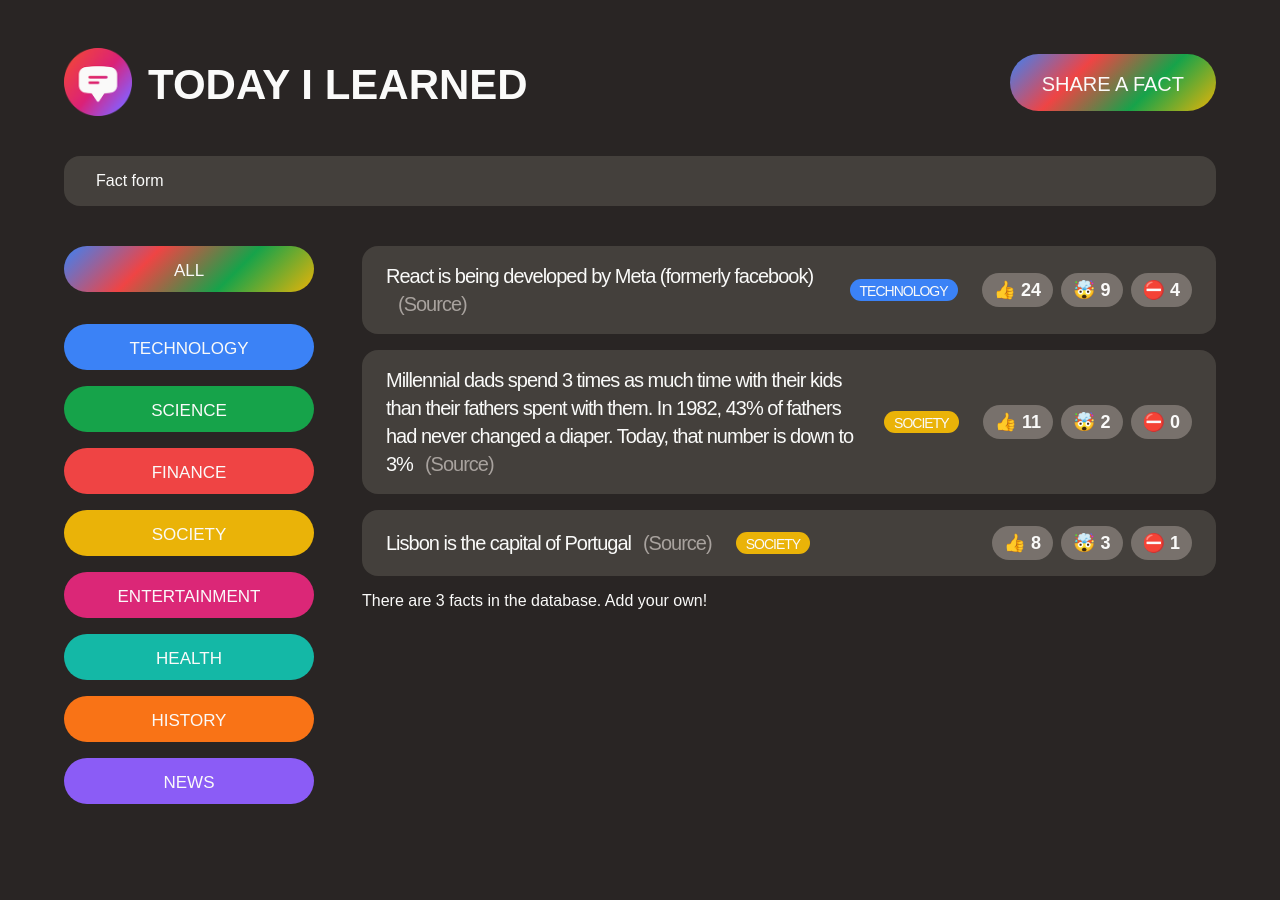
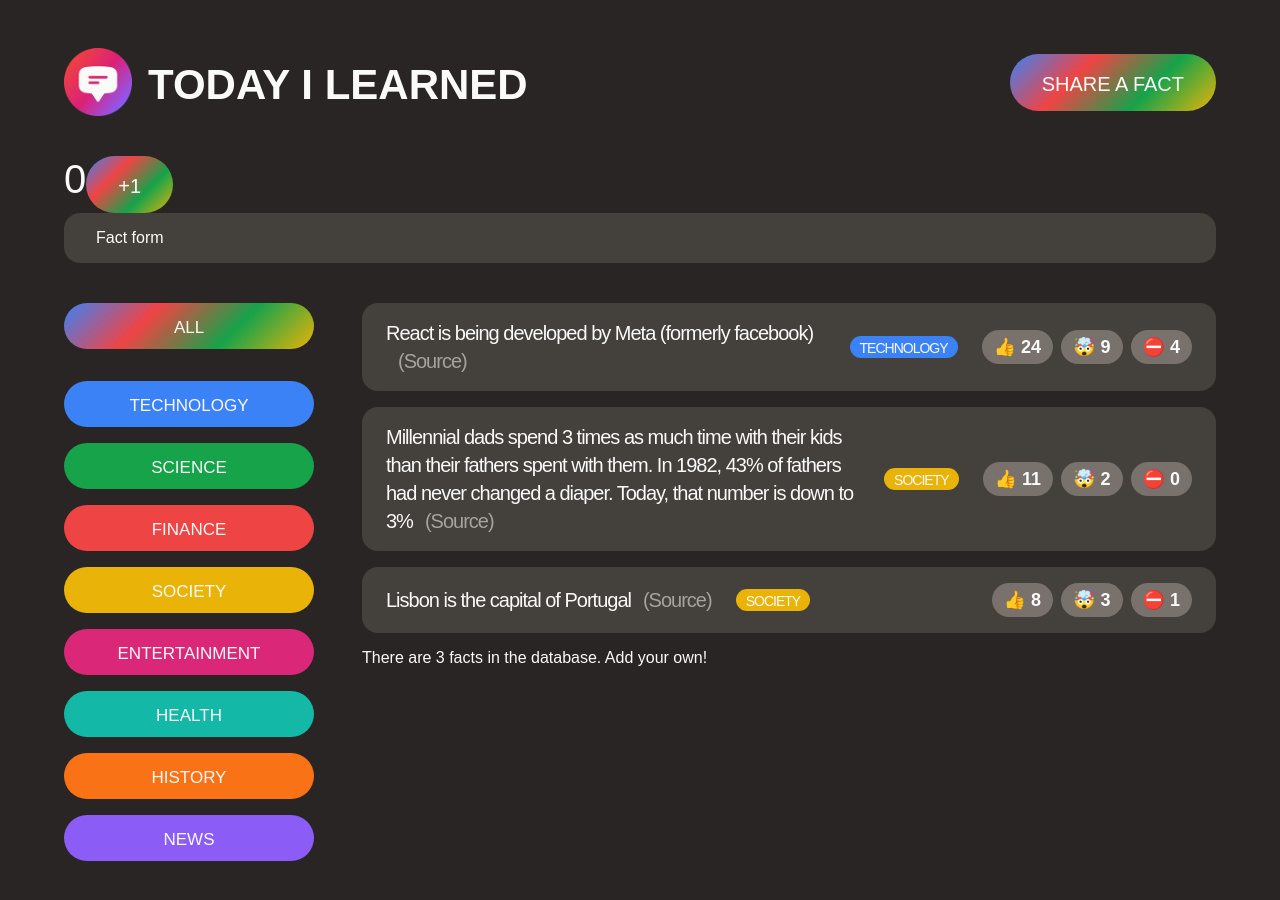
Before and after one commit to sendkite/learn-react, a React (Create React App) app: page / in a window 1280 px wide. Shown: the top 900 px of the page. Before the commit the page ends 868 px from the top, so only its background shows below. Built offline with nearby package versions, Linux system fonts and the light colour scheme; a web font is replaced by a local one.

Commit message:
feat practiced state

```diff
--- a/src/App.js
+++ b/src/App.js
@@ -1,4 +1,5 @@
 import './style.css'
+import {useState} from "react";
 
 const initialFacts = [
     {
@@ -34,6 +35,20 @@ const initialFacts = [
     },
 ];
 
+function Counter() {
+    const [count, setCount] = useState(0);
+
+    return <div>
+        <span style={{fontSize: '40px'}}>
+            {count}
+        </span>
+        <button className="btn btn-large" onClick={
+            () => setCount((prevCount) => prevCount + 1)}>
+            +1
+        </button>
+    </div>
+}
+
 function App() {
     const appTitle = "Today I Learned";
 
@@ -52,6 +67,7 @@ function App() {
                 <button className="btn btn-large btn-open">Share a fact</button>
             </header>
 
+            <Counter/>
             <NewFactForm/>
 
             <main className={"main"}>
```
